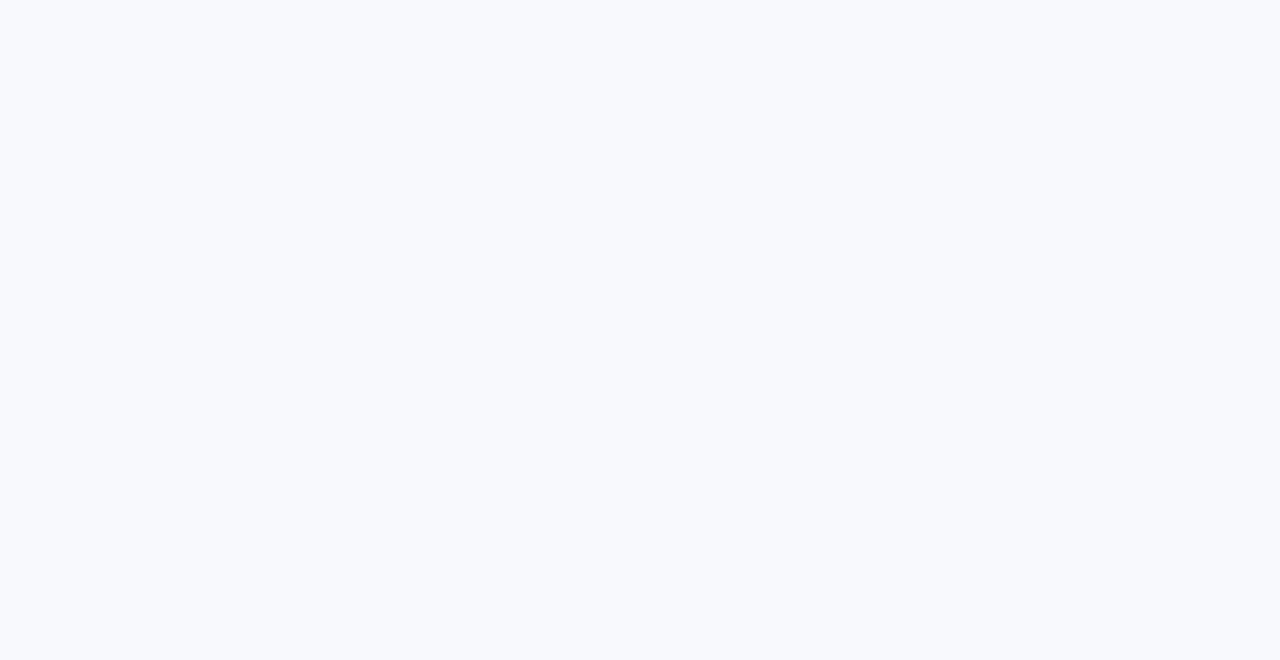
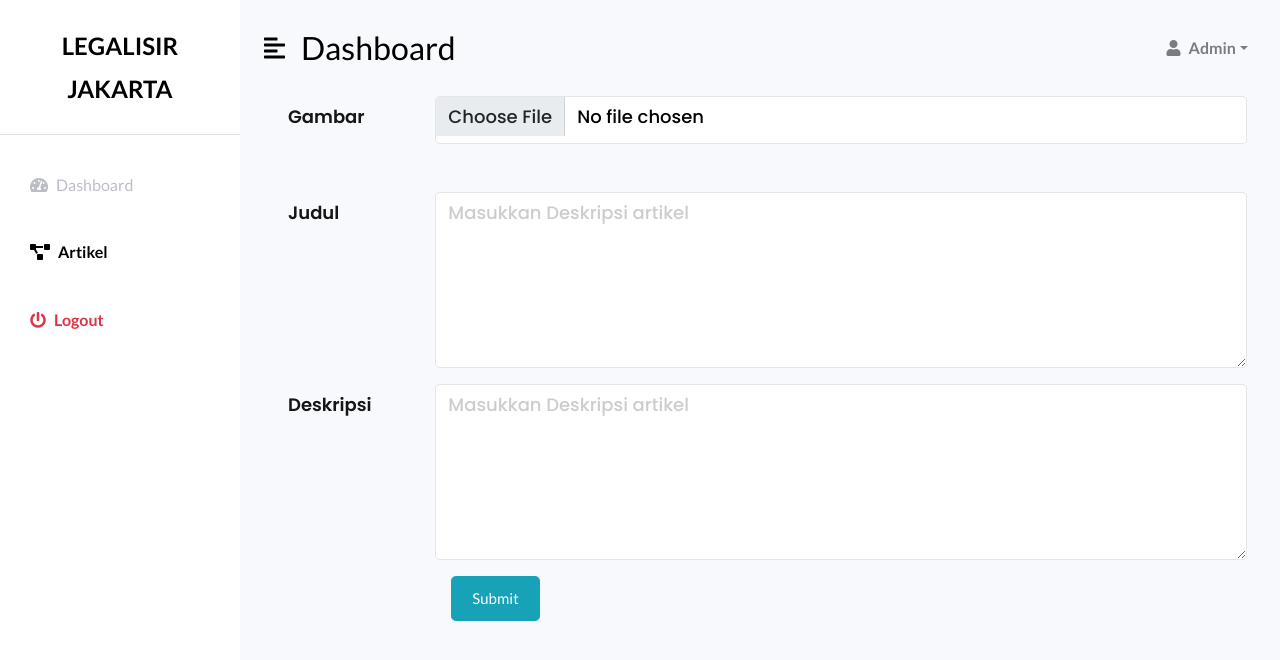
Before and after one commit to deyanazhari/maliklegalisir, a React (Create React App) app: page /EditArtikel/1 in a window 1280 px wide. Shown: the top 660 px of the page. Built offline with nearby package versions, Linux system fonts and the light colour scheme; no server answers; a web font is replaced by a local one.

Commit message:
bismillah finall

```diff
--- a/src/App.jsx
+++ b/src/App.jsx
@@ -7,7 +7,7 @@ import TentangKami from './Components/About/About.jsx';
 import DetailArtikel from './Components/detailArtikel/detailArtikel.jsx'
 import Admin from './Components/Admin/Admin.jsx';
 import Artikeladmin from './Components/Admin/artikel/Artikel.jsx';
-import EditArtikel from './Components/Admin/editArtikel/editArtikel';
+import EditArtikel from './Components/Admin/editArtikel/editArtikel.jsx';
 import Test from './Components/Coba.jsx'
 import {
   BrowserRouter as Router,
@@ -27,7 +27,7 @@ class App extends Component {
         <Route path ="/DetailArtikel/:id" component ={DetailArtikel}/>
         <Route exact path ="/Admin" component ={Admin}/>
         <Route path ="/Admin/Artikel" component ={Artikeladmin}/>
-        <Route path ="EditArtikel/:id" component ={EditArtikel}/>
+        <Route path ="/EditArtikel/:id" component ={EditArtikel}/>
 
 
     </Router>
--- a/src/Components/About/about.css
+++ b/src/Components/About/about.css
@@ -33,6 +33,11 @@
     width: 400px;
     object-fit: contain;
 }
+.about__text{
+    width: 600px;
+    line-height: 35px;
+    color: #171717;
+}
 
 @media screen and (max-width:600px){
     .tentang__text{
--- a/src/Components/Admin/artikel/Artikel.jsx
+++ b/src/Components/Admin/artikel/Artikel.jsx
@@ -97,7 +97,7 @@ class Artikel extends Component{
                     <Form.Label className='col-sm-2 col-form-label col-12 artikel__adm__text'>Gambar</Form.Label>
                     <Form.Control className='col-sm-10 col-12 artikel__adm__text2 artikel__file' type="file"  aria-describedby="inputGroupFileAddon03" aria-label="Upload" id="image" name="image"
                      accept="image/png, image/jpeg"  onChange={this.handleImageChange} required
-                    ></Form.Control>
+                    />
                     </Row>
                 </Form.Group>
                 <Form.Group  className="mb-3 px-sm-5" controlId="exampleForm.ControlInput1">
--- a/src/Components/Admin/editArtikel/editArtikel.jsx
+++ b/src/Components/Admin/editArtikel/editArtikel.jsx
@@ -8,26 +8,14 @@ class DetailArtikel extends Component{
         this.state = {
          artikel:[
          ],
-
+         layanan:[],
          response:'',
          display:'none'
          }
         }
-
-    //   handleChange = (e) => {
-    //     this.setState({
-    //       [e.target.id]: e.target.value
-    //     })
-    //   };
-
-    //   handleImageChange = (e) => {
-    //     this.setState({
-    //       image: e.target.files[0]
-    //     })
-    //   };
         componentDidMount(){
-        let articleEditId = this.props.match.params.editId;
-       axios.get(`https://api.legalisirjakarta.com/article/${articleEditId}`)
+          let articleID = this.props.match.params.id;
+         axios.get(`https://api.legalisirjakarta.com/article/${articleID}`)
          .then (res=> {
           let artikel= res.data.data
           console.log('result', artikel)
@@ -43,31 +31,49 @@ class DetailArtikel extends Component{
              })
          })
         }
+        state = {
+            title: '',
+            description: '',
+            image: null
+          };
 
-    //   handleSubmit = (e) => {
-    //     e.preventDefault();
-    //     console.log(this.state);
-    //     let articleEditId = this.props.match.params.id
-    //     let form_data = new FormData();
-    //     form_data.append('image', this.state.image, this.state.image.name);
-    //     form_data.append('title', this.state.title);
-    //     form_data.append('description', this.state.description);
-    //     let url = `https://api.legalisirjakarta.com/article/${articleEditId}`;
-    //     axios.put(url, form_data, {
-    //       headers: {
-    //         'content-type': 'multipart/form-data'
-    //       }
-    //     })
-    //         .then(res => {
-    //           console.log(res.data);
-    //         })
-    //         .catch(err => console.log(err))
-    //   };
+          handleChange = (e) => {
+            this.setState({
+              [e.target.id]: e.target.value
+            })
+          };
+
+          handleImage = (e) => {
+            this.setState({
+              image: e.target.files[0]
+            })
+          };
+
+          handleSubmit = (e) => {
+            e.preventDefault();
+            console.log(this.state);
+            let form_data = new FormData();
+            form_data.append('image', this.state.image, this.state.image.name);
+            form_data.append('title', this.state.title);
+            form_data.append('description', this.state.description);
+            let articleID = this.props.match.params.id;
+            let url = `https://api.legalisirjakarta.com/article/${articleID}`;
+            axios.put(url, form_data, {
+              headers: {
+                'content-type': 'multipart/form-data'
+              }
+            })
+                .then(res => {
+                  alert('data berhasil diubah')
+                })
+                .catch(err => {
+                  alert('data harus kurang lengkap')
+                })
+          };
     render(){
         return(
             <>
-            <div class="d-flex"  >
-
+        <div class="d-flex" id="wrapper">
         <div class="bg-white" id="sidebar-wrapper">
             <div class="sidebar-heading text-center py-4 primary-text fs-4 fw-bold text-uppercase border-bottom">Legalisir Jakarta</div>
             <div class="list-group list-group-flush my-3">
@@ -84,7 +90,7 @@ class DetailArtikel extends Component{
             <nav class="navbar navbar-expand-lg navbar-light bg-transparent py-4 px-4">
                 <div class="d-flex align-items-center">
                     <i class="fas fa-align-left primary-text fs-4 me-3" id="menu-toggle"></i>
-                        <h2 class="fs-2 m-0">Edit Artikel</h2>
+                    <h2 class="fs-2 m-0">Dashboard</h2>
                 </div>
 
                 <button class="navbar-toggler" type="button" data-bs-toggle="collapse"
@@ -110,33 +116,46 @@ class DetailArtikel extends Component{
                 </div>
             </nav>
             <Form
+            onSubmit={this.handleSubmit}
             >
-                <Form.Group  className="mb-3 mb-sm-5 px-sm-5" id={this.state.artikel.id} >
+
+            <Form.Group controlId='formfile'  className="mb-3 mb-sm-5 px-sm-5" >
                     <Row>
-                        <Form.Label className='col-sm-2 col-form-label col-12 artikel__adm__text'></Form.Label>
-                        <Form.Control className='col-sm-10 col-12 artikel__adm__text2 artikel__file' type="file"  aria-describedby="inputGroupFileAddon03" aria-label="Upload" name="imageUrl" multiple
-
-
-                        > </Form.Control>
+                    <Form.Label className='col-sm-2 col-form-label col-12 artikel__adm__text' for="image">Gambar</Form.Label>
+                    <Form.Control className='col-sm-10 col-12 artikel__adm__text2 artikel__file' type="file"  aria-describedby="inputGroupFileAddon03" aria-label="Upload" id="image"  defaultValue={this.state.artikel.imageUrl}
+                     accept="image/png, image/jpeg"  onChange={this.handleImage} required
+                    />
                     </Row>
                 </Form.Group>
-                    <Form.Group  className="mb-3 px-sm-5" controlId="exampleForm.ControlInput1">
+                <Form.Group controlId="exampleForm.ControlInput1" className="mb-3 px-sm-5 form-floating" >
                     <Row>
-                        <Form.Label className='col-sm-2 col-form-label col-12 artikel__adm__text'> {this.state.artikel.title}</Form.Label>
-                        <Form.Control className='col-sm-10 col-12 artikel__adm__text2' type="text" placeholder=""  name="title"
+                    <Form.Label  className='col-sm-2 col-form-label col-12 artikel__adm__text'for="title">Judul</Form.Label>
+                    <Form.Control className='col-sm-10 col-12 artikel__adm__text2' placeholder='Masukkan Deskripsi artikel' id="title" defaultValue={this.state.artikel.title}
+                  value={this.state.title} onChange={this.handleChange} required
+                     as="textarea" rows={6} />
+                    {/* <Form.Control className='col-sm-10 col-12 artikel__adm__text2' type="text" placeholder="Masukkan judul artikel" id="title" name="title"
+                    value={this.state.title} onChange={this.handleChange}
 
-
-                        />
+                    /> */}
+                    {/* <Form.Control className='col-sm-10 col-12 artikel__adm__text2' placeholder="name@example.com" defaultValue={this.state.artikel.description}  value={this.state.title} onChange={this.handleChange} required /> */}
                     </Row>
                 </Form.Group>
                 <Form.Group className="mb-3 px-sm-5" controlId="exampleForm.ControlTextarea1">
                     <Row>
-                        <Form.Label className='col-sm-2 col-form-label artikel__adm__text'></Form.Label>
-                        <Form.Control className='col-sm-10 col-12 artikel__adm__text2' placeholder=""name="description"
-                         as="textarea" rows={6} > </Form.Control>
+                    <Form.Label className='col-sm-2 col-form-label artikel__adm__text' for="description">Deskripsi</Form.Label>
+                    <Form.Control className='col-sm-10 col-12 artikel__adm__text2' placeholder='Masukkan Deskripsi artikel' id="description" defaultValue={this.state.artikel.description}
+                  value={this.state.description} onChange={this.handleChange} required
+                     as="textarea" rows={6} />
                     </Row>
                 </Form.Group>
-                    <Button variant="info" type="submit" name="submit" >Submit</Button>
+                <div>
+                    <Row>
+                    <div className='col-sm-2'></div>
+                <div className='col-sm-10 col-12 px-sm-5'>
+                <Button variant="info" type="submit" name="submit" size="lg">Submit</Button>
+                </div>
+                </Row>
+                </div>
             </Form>
 
 
--- a/src/Components/login/login.jsx
+++ b/src/Components/login/login.jsx
@@ -1,6 +1,5 @@
-import React, {Component} from 'react'
-import {Container,Row,Col,Button, Form, Card} from 'react-bootstrap';
-import {useHistory} from 'react-router-dom';
+import React,{useState, Fragment} from 'react'
+import {Container,Row,Col,Button, Form} from 'react-bootstrap';
 import { Redirect } from 'react-router-dom';
 import Logo from '../../Assets/logo.png'
 import 'bootstrap/dist/css/bootstrap.min.css';
@@ -8,49 +7,83 @@ import './css/style.css';
 import axios from 'axios';
 
 
-const API = "https://api.legalisirjakarta.com/login"
-class Login extends React.Component {
+// const API = "https://api.legalisirjakarta.com/login"
+const Login = () => {
 
-    state = {
-        username: '',
-        password: '',
-        message : ''
-      };
+    // state = {
+    //     username: '',
+    //     password: '',
+    //     message : ''
+    //   };
 
 
-    handleChange = (e) => {
-        this.setState({
-          [e.target.id]: e.target.value
-        })
-      };
+    // handleChange = (e) => {
+    //     this.setState({
+    //       [e.target.id]: e.target.value
+    //     })
+    //   };
 
 
-     handleSubmitClick = (e) => {
+    //  handleSubmitClick = (e) => {
+
+    //     e.preventDefault();
+    //     console.log('test', this.state)
+    //     const payload={
+    //         "username":this.state.username,
+    //         "password":this.state.password,
+    //     }
+    //     console.log('check',payload)
+    //     axios.post(API , payload,{
+    //         headers: {
+    //             'content-type' :'application/json'
+    //         }
+    //     })
+    //     .then( function (res)  {
+    //         console.log('aku respon', res.data.code)
+    //         if (res.data.code===200){ return <Redirect to="/layanan"/>
+    //         }
+    //     }).catch(err=>console.log(err))
+    // };
+    const[username, setUsername] = useState();
+    const[password, setPassword] = useState();
+    const[redirect, setRedirect] = useState(false)
+    const onChangeUsername= (e) => {
+        const value = e.target.value
+        setUsername (value)
+    }
+    const onChangePassword= (e) => {
+        const value = e.target.value
+        setPassword (value)
+    }
+    const submitLogin = (e)=>{
         e.preventDefault();
-        console.log('test', this.state)
-        const payload={
-            "username":this.state.username,
-            "password":this.state.password,
+        const data ={
+            username :username,
+            password : password
         }
-        console.log('check',payload)
-        axios.post(API , payload,{
-            headers: {
-                'content-type' :'application/json'
+        axios.post('https://api.legalisirjakarta.com/login',data)
+        .then(result =>{
+            if(result.data.code === 200){
+                alert ("Selamat Login Admin");
+                setRedirect(true)
+            } else if (result.data.code === 401){
+                alert('password salah')
+                setRedirect(false)
             }
         })
-        .then( function (res)  {
-            console.log('aku respon', res.data.code)
-            if (res.data.code===200){
-                console.log('berhasil')
-
-            }
-        }).catch(err=>console.log(err))
-    };
+    }
 
 
-render() {
+
     return(
-        <>
+        <Fragment>
+            {
+                redirect && (
+
+                    <Redirect to="/admin" />
+                )
+            }
+
 
         <section className="ftco-section">
             <Container>
@@ -66,17 +99,20 @@ render() {
                                                 <h3 className="mb-2 mb-sm-4 text-center admin__text">LOGIN ADMIN</h3>
                                             </div>
                                         </div>
-                                        <Form className="sigin-form" onSubmit={this.handleSubmitClick}>
+                                        <Form className="sigin-form" >
+                                        {/* onSubmit={this.handleSubmitClick} */}
                                             <Form.Group className="mb-3"   >
 
-                                                <Form.Control type="text" placeholder="Enter username"value={this.state.username} onChange={this.handleChange} name="username" id="username" required />
+                                                <Form.Control type="text" placeholder="Enter username"   value={username} onChange={onChangeUsername}  />
+                                                {/* value={this.state.username} onChange={this.handleChange}  */}
                                             </Form.Group>
 
                                             <Form.Group className="mb-3"   >
-                                                <Form.Control type="password" placeholder="Password" value={this.state.password} onChange={this.handleChange}  name="password" id="password" required/>
+                                                <Form.Control type="password" placeholder="Password"   value={password} onChange={onChangePassword}/>
+                                                {/* value={this.state.password} onChange={this.handleChange}  */}
                                             </Form.Group>
 
-                                            <Button variant="primary" type="submit"  >
+                                            <Button variant="primary" type="submit"  onClick={submitLogin}  >
                                                 Submit
                                             </Button>
                                     </Form>
@@ -87,8 +123,8 @@ render() {
                     </Row>
             </Container>
         </section>
-        </>
+        </Fragment>
     )
 }
-}
+
 export default Login;
```
Also changed, not shown: src/Components/About/About.jsx (+6 -8 lines). Lines whose indentation alone changed are shown as unchanged.
